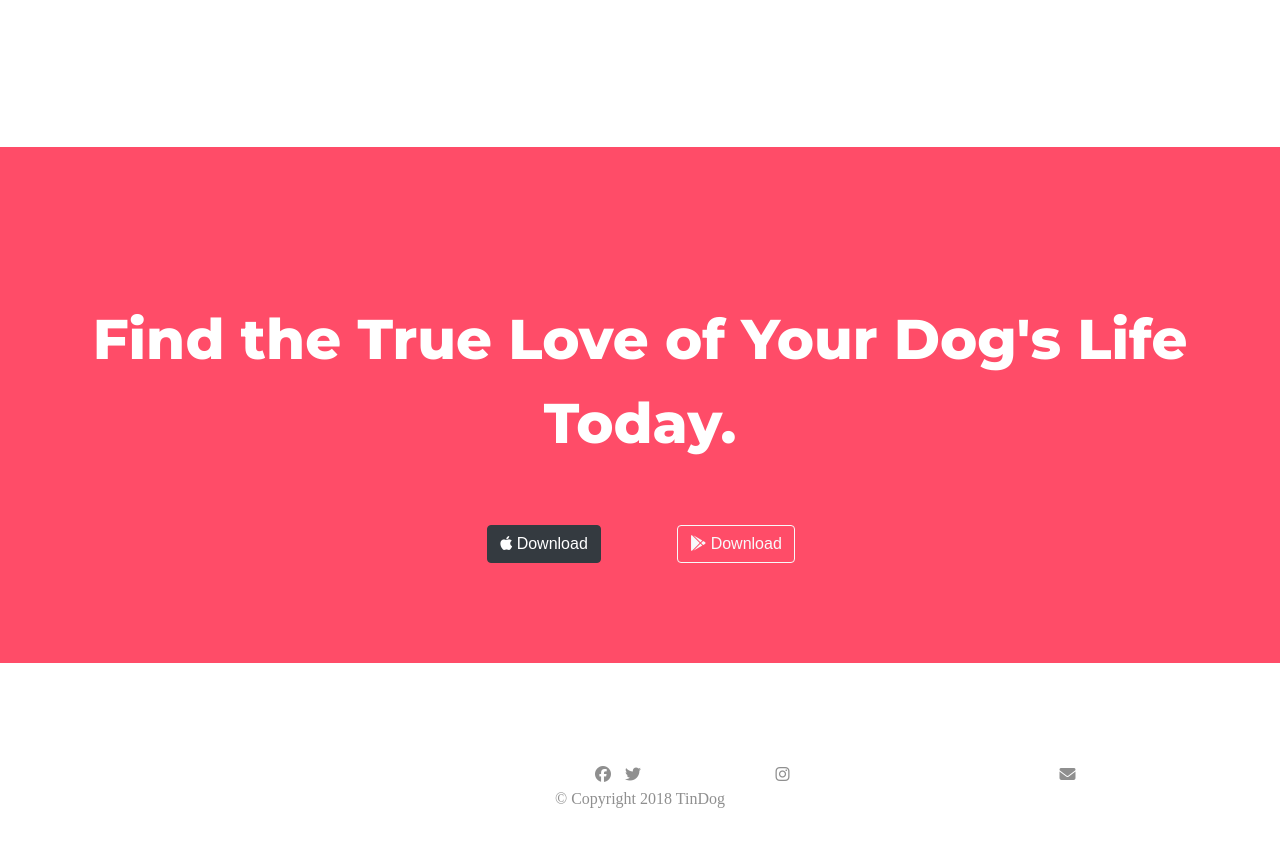
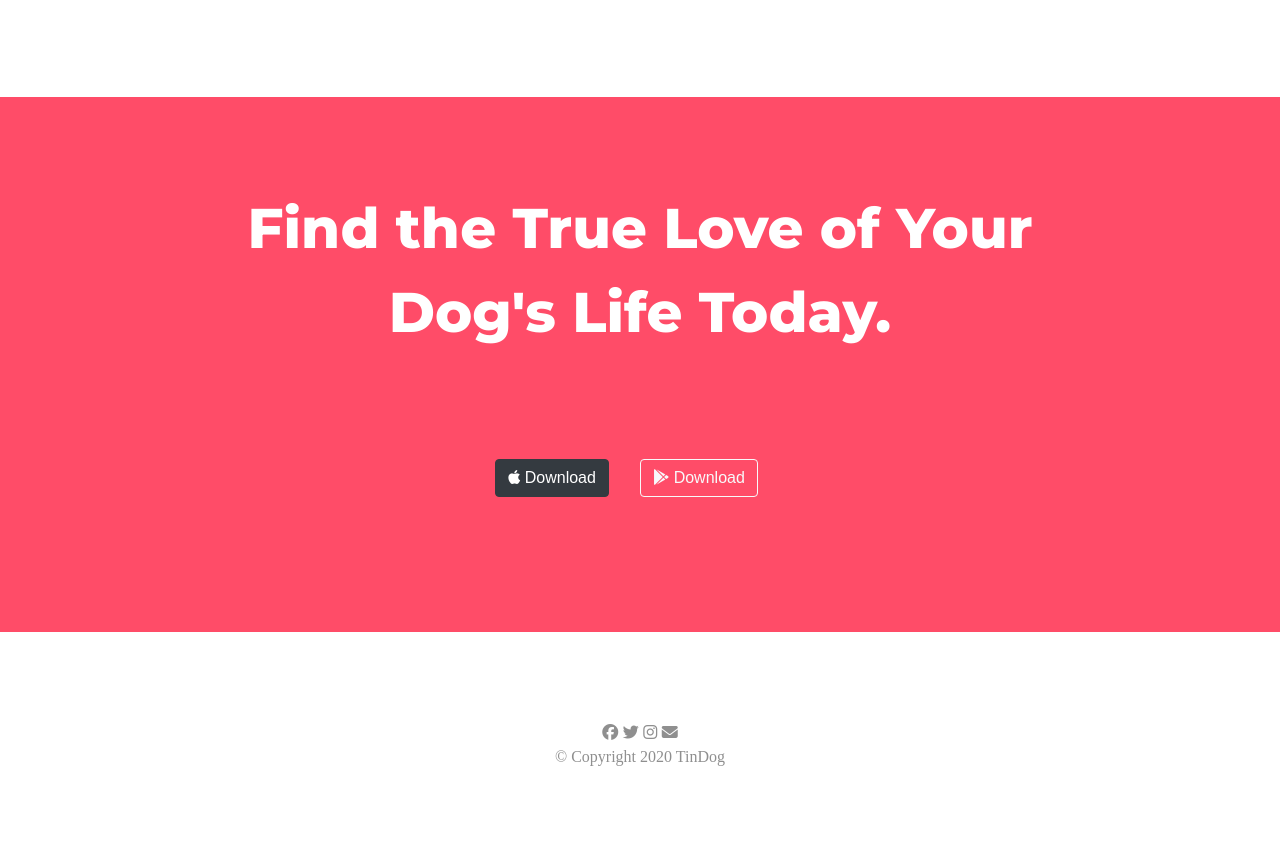
Before and after one commit to yiwereaminu/tindog, a plain HTML site: page index.html in a window 1280 px wide. Shown: the part 2667-3514 px from the top of the page. Drawn offline with nearby package versions, Linux system fonts and the light colour scheme.

Commit message:
final changes

```diff
--- a/css/styles.css
+++ b/css/styles.css
@@ -187,26 +187,16 @@ title {
 #cta{
     background-color: #ff4c68;
     text-align: center;
-    margin-top: 50px;
-    margin-bottom: 50px;
+    padding:7% 15%;
 }
-.cta{
-    /* text-align: center; */
-    margin-bottom: 100px;
 
-}
 .download-ios{
 
-  margin-bottom: 100px;
-  /* margin-left: 400px; */
-  margin-left: 70%;
-
+    margin: 5% 3% 5% 0;
 
 }
 .download-android{
-    margin-bottom: 100px;
-  margin-right: 70%;
-
+    margin: 5% 3% 5% 0;
 }
 
 .cta-h-style{
@@ -214,31 +204,34 @@ title {
     font-size: 3.5rem;
     line-height: 1.5;
     color: white;
-    margin-top:150px;
+
 
     margin-bottom: 60px;
 
 
 }
-@media (max-width:1024px){
+/* @media (max-width:2045px){
     .download-ios{
-        margin-left: 65%;
+        margin-left: 50%;
     }
     .download-android{
         margin-right: 50%;
     }
 }
-@media (max-width:750px){
-    .download-ios{
-        margin-left:50%;
+@media (max-width:1712px){
+    .download-android{
+        margin-right:50%;
+        position: absolute;
+
     }
-}
+} */
 
 /* footer */
 #footer{
     color: #8f8f8f;
-    margin-bottom: 100px;
+
     text-align: center;
+    padding: 7% 15%;
 
 }
 .footer-p{
@@ -246,23 +239,20 @@ title {
 
 }
 .facebook{
-    margin-left: 200%;
-   color: #8f8f8f;
+       color: #8f8f8f;
 }
 .twitter{
-    margin-left: 100%;
+
     color: #8f8f8f;
 }
 
 .instagram{
     color: #8f8f8f;
-    /* padding-right: 100%; */
-    /* margin-right:300px; */
 
 }
 .envelope{
-    /* position: absolute; */
+
     color: #8f8f8f;
-    /* padding-left: 65%; */
+
 
 }
--- a/index.html
+++ b/index.html
@@ -185,45 +185,38 @@
   <!-- Call to Action -->
 
   <section id="cta">
-    <div class="container">
-    <div class="cta  row ">
-      <div class="col-lg-12">
+
+
     <h3 class="cta-h-style">Find the True Love of Your Dog's Life Today.</h3>
-      </div>
-      <div class="col-lg-6 col-md-6 col-sm-12  ">
+
+
     <button class="btn btn-dark download-ios" type="button"> <i class="fab fa-apple"></i>
       Download</button>
-      </div>
-      <div class="col-lg-6 col-md-6 col-sm-12">
-        <button class="btn btn-outline-light download-android" type="button"> <i
-            class="fab fa-google-play"></i> Download</button>
-      </div>
-    </div>
-  </div>
+
+
+    <button class="btn btn-outline-light download-android" type="button"> <i class="fab fa-google-play"></i>
+      Download</button>
+
+
   </section>
 
   <!-- Footer -->
 
   <footer id="footer">
-    <div class="container">
-    <div class=" row">
-      <div class="col-lg-3 col-md-3 col-sm-3 ">
+
+
+
     <a class="facebook" href="https://web.facebook.com/yiwereaminu"><i class="fab fa-facebook "></i></a>
-      </div>
-      <div class="col-lg-3 col-md-3 col-sm-3 ">
+
+
     <a class="twitter" href="https://twitter.com/_DigitalX20"><i class="fab fa-twitter "></i></a>
-      </div>
-      <div class="col-lg-3 col-md-3 col-sm-3 instagram">
+
     <a class="instagram" href="https://www.instagram.com/digitalxtrend/"><i class="fab fa-instagram "></i></a>
-      </div>
-      <div class="col-lg-3 col-md-3 col-sm-3 envelope">
+
     <a class="envelope" href="mailto:yiwereamin@gmail.com"><i class="fas fa-envelope "></i></a>
-      </div>
-      <div class="col-lg-12">
-        <p class="footer-p">© Copyright 2018 TinDog</p>
-      </div>
-    </div>
-    </div>
+
+    <p class="footer-p">© Copyright 2020 TinDog</p>
+
 
   </footer>
 
```
Lines whose indentation alone changed are shown as unchanged.
